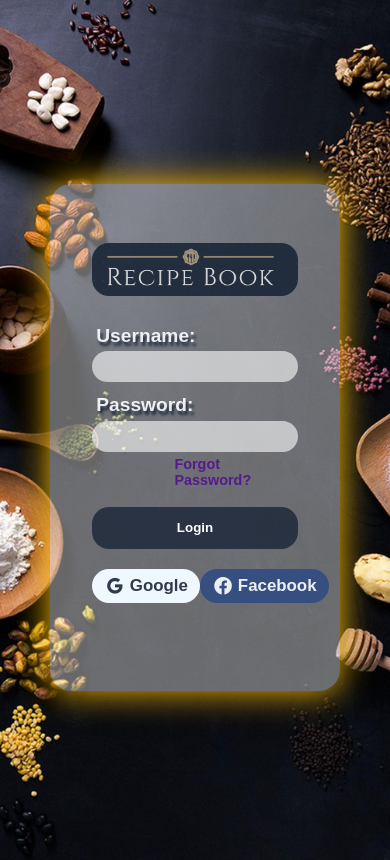
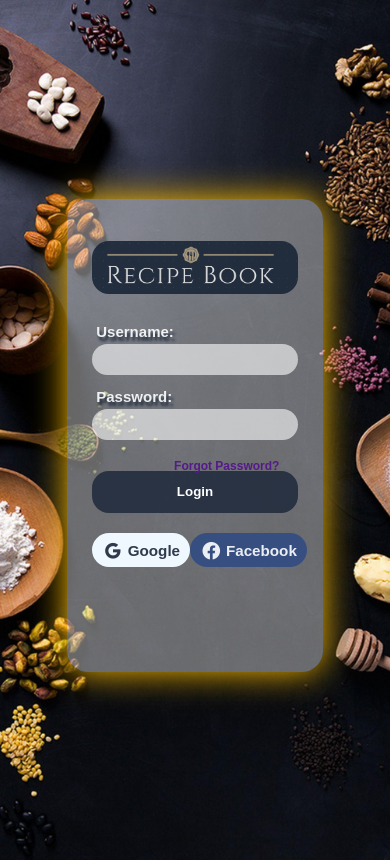
Before and after one commit to ayush03ch/Recipe-Book, a website: page login.html in a window 390 px wide. Drawn offline with nearby package versions, Linux system fonts and the light colour scheme.

Commit message:
Update loginPage.css

```diff
--- a/css/loginPage.css
+++ b/css/loginPage.css
@@ -36,6 +36,7 @@ input{
     margin-bottom: 6%;
     background-color: rgba(255,255,255,0.6);
 }
+
 label{
     margin-left: 2%;
     font-size: 120%;
@@ -53,9 +54,10 @@ button {
     margin-top: 6%;
 }
 .forgotPassword{
-    margin-left: 56%;
-    margin-top: -4%;
-    font-size: 90%;
+    position: absolute;
+    margin-top: 21.3%;
+    margin-left: 12%;
+    font-size: 15px;
     text-decoration: none;
 }
 button {
@@ -73,7 +75,7 @@ button {
     align-items: center;
     justify-content: center;
     border-radius: 2.5vh;
-    padding: 3% 6%;
+    padding: 3% 5%;
 }
 .socialButtons a i{
     margin-right: 0.5vh;
@@ -101,19 +103,25 @@ button {
         height: 100vh;
     }
     form{
-        margin-top: 4%;
+        margin-top: 3%;
         height: 50%;
         width: 55%;
+        padding: 3vh;
         box-shadow: 0 0 4vh rgb(255, 190, 0);
     }
+    label{
+        font-size: 15px;
+    }
     .forgotPassword{
-        margin-left: 40%;
+        margin-top: 60%;
+        margin-left: 21%;
+        font-size: 12px;
     }
     .socialButtons{
         margin-top: 10%;
     }
     .socialButtons a{
-        font-size: 2vh;
+        font-size: 1.8vh;
     }
     .socialButtons a i{
         font-size: 2.5vh;
```
